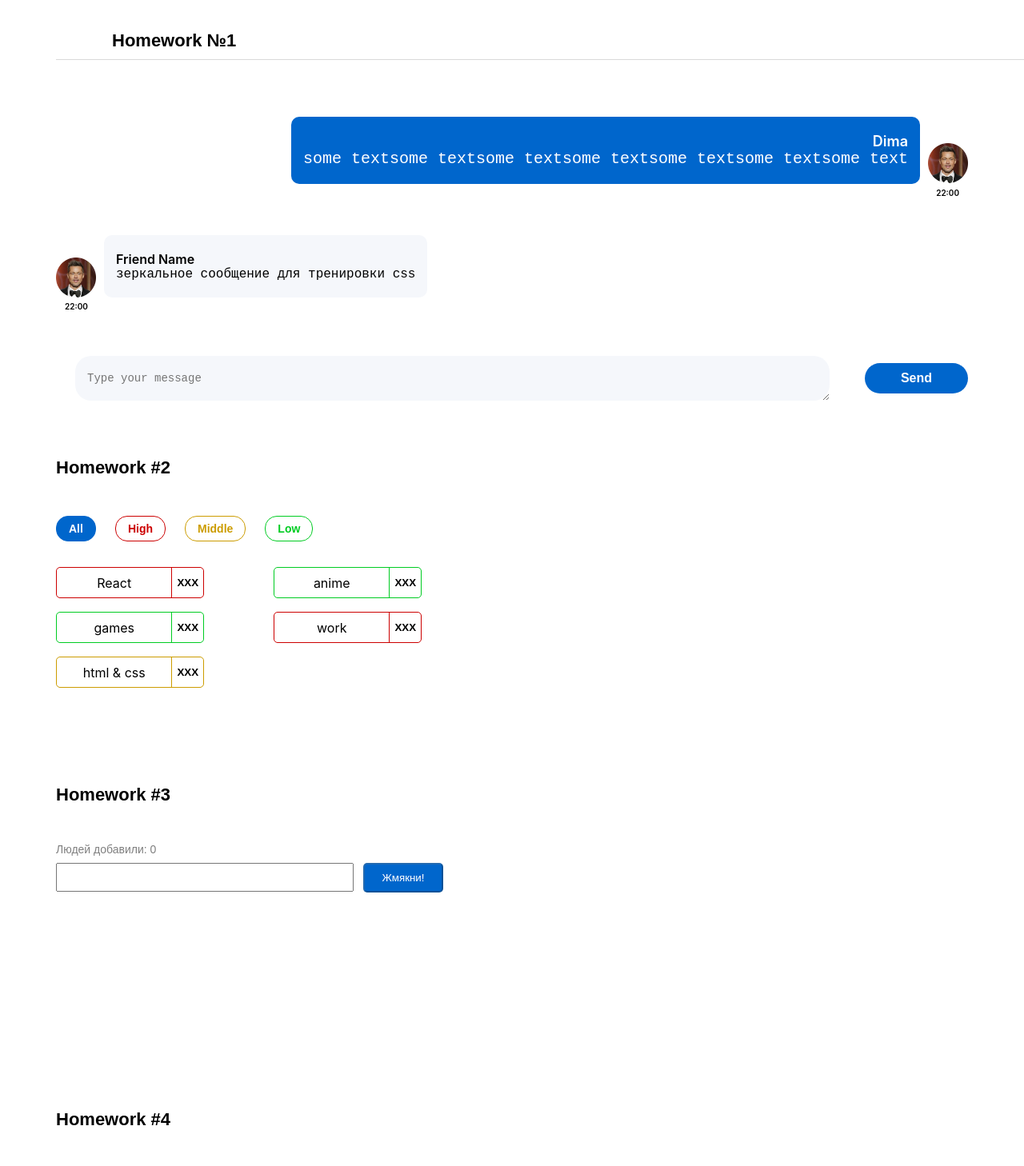
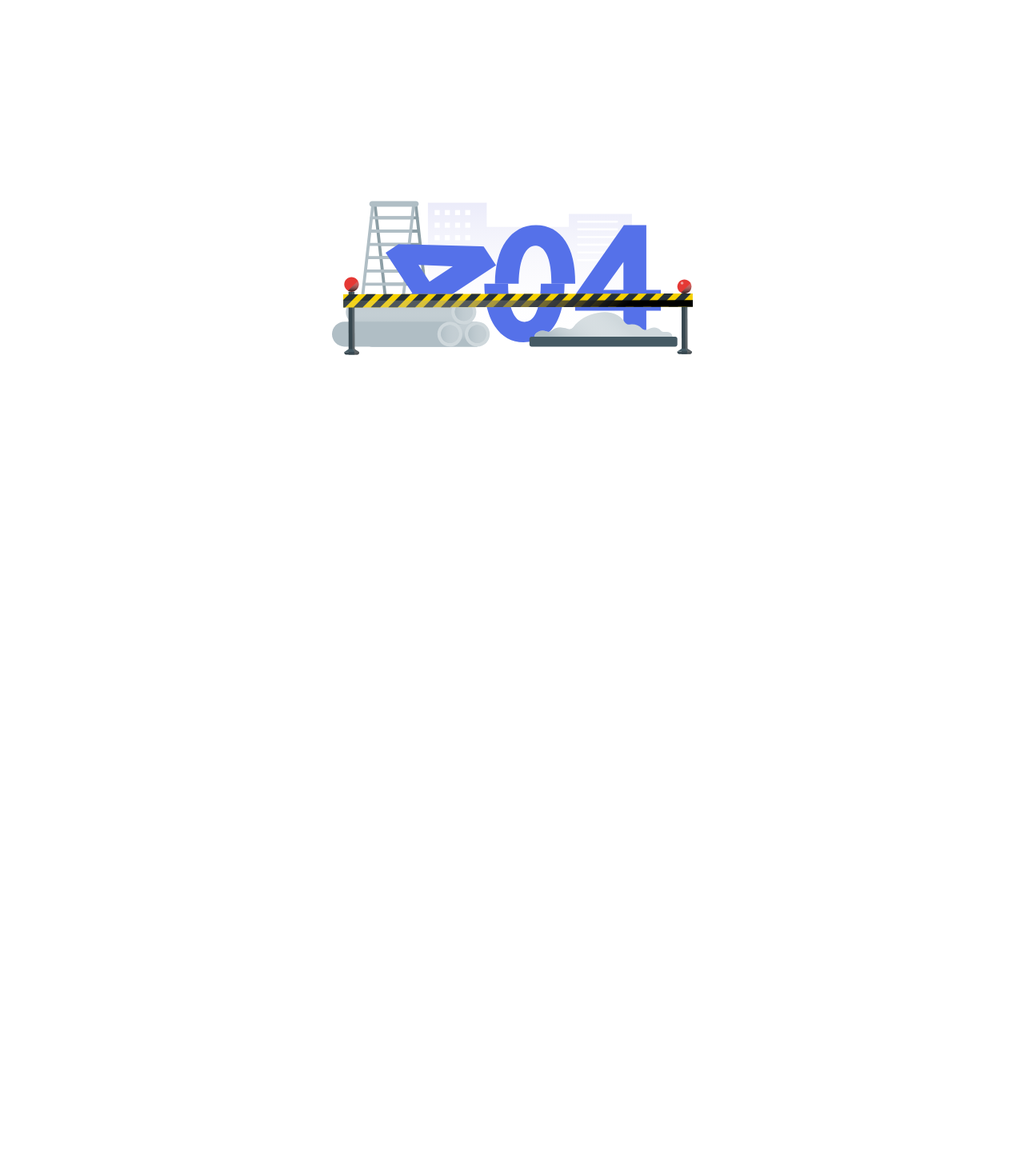
Before and after one commit to DmitriyVavilin/hws2-master, a React (Create React App) app: page / in a window 1280 px wide. Shown: the part 140-1598 px from the top of the page at 80% size. After the commit the page ends 858 px from the top, so only its background shows below. Built offline with nearby package versions, Linux system fonts and the light colour scheme.

Commit message:
new task N5 commit

```diff
--- a/package.json
+++ b/package.json
@@ -20,7 +20,7 @@
     "react": "18.2.0",
     "react-dom": "18.2.0",
     "react-redux": "8.0.4",
-    "react-router-dom": "6.4.1",
+    "react-router-dom": "^6.4.5",
     "react-scripts": "5.0.1",
     "redux": "4.2.0",
     "typescript": "4.7.4",
--- a/src/s1-main/App.tsx
+++ b/src/s1-main/App.tsx
@@ -5,17 +5,18 @@ import Message from "../s2-homeworks/hw01/message/Message";
 import HW2 from "../s2-homeworks/hw02/HW2";
 import HW3 from "../s2-homeworks/hw03/HW3";
 import HW4 from "../s2-homeworks/hw04/HW4";
+import HW5 from "../s2-homeworks/hw05/HW5";
 
 function App() {
     return (
         <div className={s.App}>
-            <HW1/>
-            <HW2/>
-            <HW3/>
-            <HW4/>
+            {/*<HW1/>*/}
+            {/*<HW2/>*/}
+            {/*<HW3/>*/}
+            {/*<HW4/>*/}
 
             {/*при выполнении дз 5 и более - закомментировать здесь дз 1-4, так как они есть внутри дз 5*/}
-            {/*<HW5/>*/}
+            <HW5/>
         </div>
     )
 }
--- a/src/s2-homeworks/hw05/Pages.tsx
+++ b/src/s2-homeworks/hw05/Pages.tsx
@@ -1,9 +1,11 @@
 import React from 'react'
-import { Routes, Route, Navigate } from 'react-router-dom'
+import {Routes, Route, Navigate, NavLink} from 'react-router-dom'
 import Error404 from './pages/Error404'
 import PreJunior from './pages/PreJunior'
 import Junior from './pages/Junior'
 import JuniorPlus from './pages/JuniorPlus'
+import {Sidebar} from "./sidebar/Sidebar";
+import {Header, PropsType} from "./header/Header";
 
 export const PATH = {
     PRE_JUNIOR: '/pre-junior',
@@ -19,14 +21,12 @@ function Pages() {
                 {/*роутинг будут писать студенты*/}
                 {/*в начале мы попадаем на страницу '/' и переходим сразу на страницу /pre-junior*/}
                 {/*<Route ...*/}
-
                 {/*роуты для /pre-junior, /junior, /junior-plus*/}
-                {/*<Route ...*/}
-                {/*<Route ...*/}
-                {/*<Route ...*/}
-
+                <Route path={'/pre-junior'} element={<PATH.PRE_JUNIOR/>} />
+                <Route path={'/junior'} element={<PATH.JUNIOR/>} />
+                <Route path={'/junior-plus'} element={<PATH.JUNIOR_PLUS/>} />
                 {/*роут для несуществующей страницы должен отрисовать <Error404 />*/}
-                {/*<Route ...*/}
+                <Route path={'/*'} element={<Error404/>}/>
             </Routes>
         </div>
     )
--- a/src/s2-homeworks/hw05/header/Header.tsx
+++ b/src/s2-homeworks/hw05/header/Header.tsx
@@ -4,7 +4,7 @@ import s from './Header.module.css'
 import {useLocation} from 'react-router-dom'
 import {PATH} from '../Pages'
 
-type PropsType = {
+export type PropsType = {
     handleOpen: () => void
 }
 
```
Also changed, not shown: 1 other file (tests, documents, lock files or other folders).
